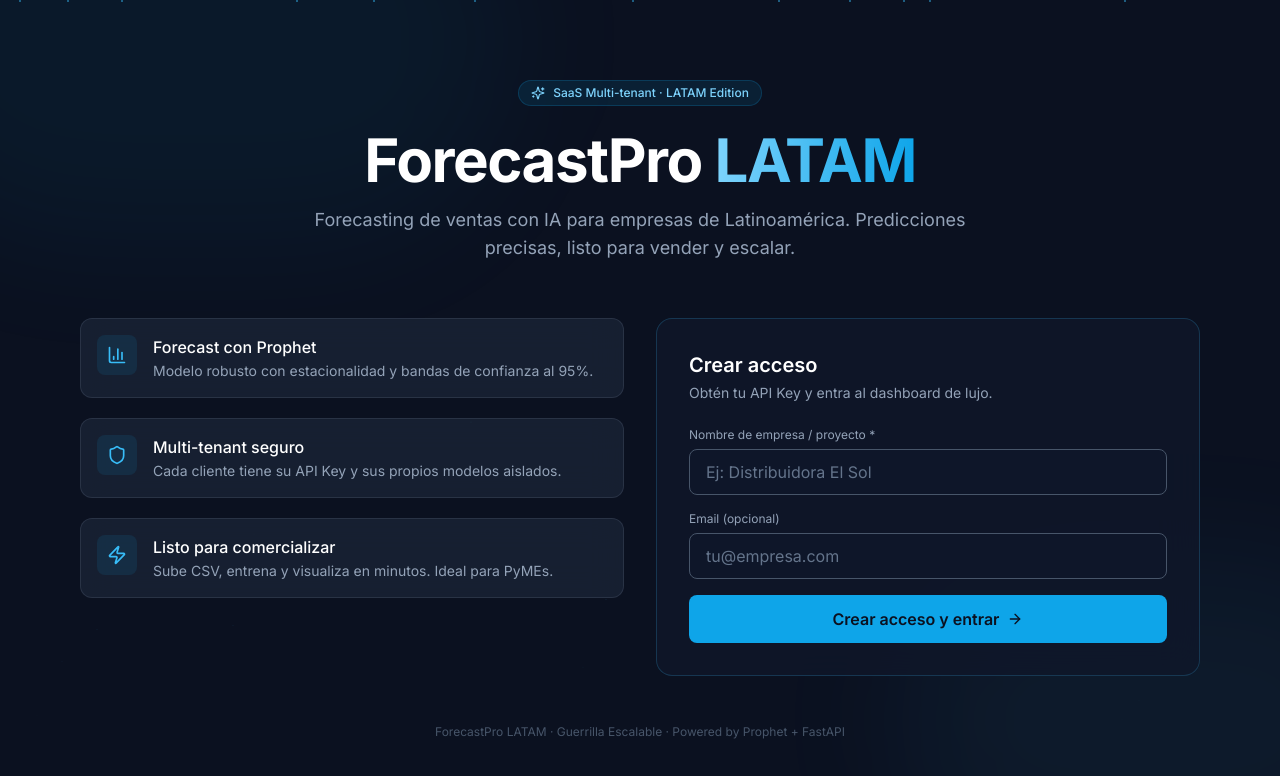
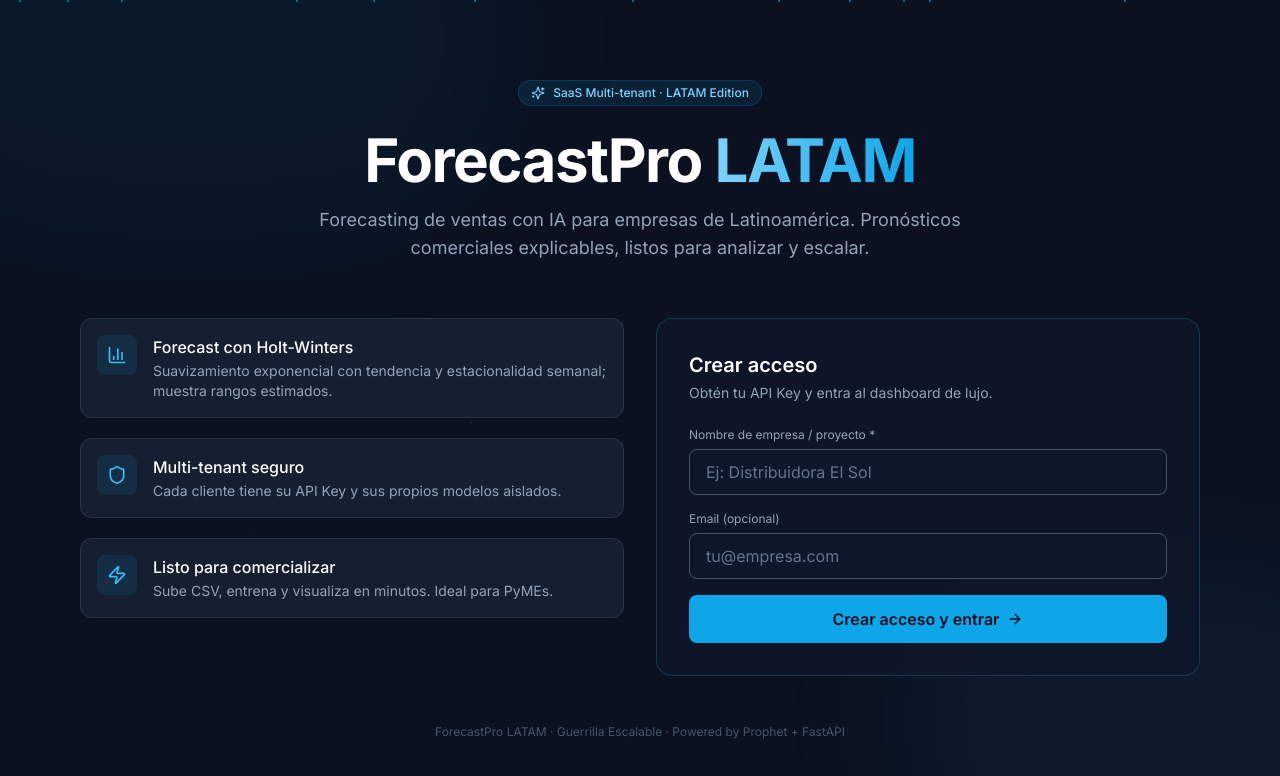
Before and after one commit to andersonwiliam637-art/ForescastPro-Frontend, a Next.js app: page / in a window 1280 px wide. Shown: the top 776 px of the page. Built offline with nearby package versions, Linux system fonts and the light colour scheme; no server answers.

Commit message:
Align product copy with Holt-Winters forecasting engine

```diff
--- a/app/page.tsx
+++ b/app/page.tsx
@@ -60,7 +60,7 @@ export default function HomePage() {
           </h1>
           <p className="text-lg text-slate-400 max-w-2xl mx-auto">
             Forecasting de ventas con IA para empresas de Latinoamérica.
-            Predicciones precisas, listo para vender y escalar.
+            Pronósticos comerciales explicables, listos para analizar y escalar.
           </p>
         </motion.div>
 
@@ -75,8 +75,8 @@ export default function HomePage() {
             {[
               {
                 icon: BarChart3,
-                title: "Forecast con Prophet",
-                desc: "Modelo robusto con estacionalidad y bandas de confianza al 95%.",
+                title: "Forecast con Holt-Winters",
+                desc: "Suavizamiento exponencial con tendencia y estacionalidad semanal; muestra rangos estimados.",
               },
               {
                 icon: Shield,
```
